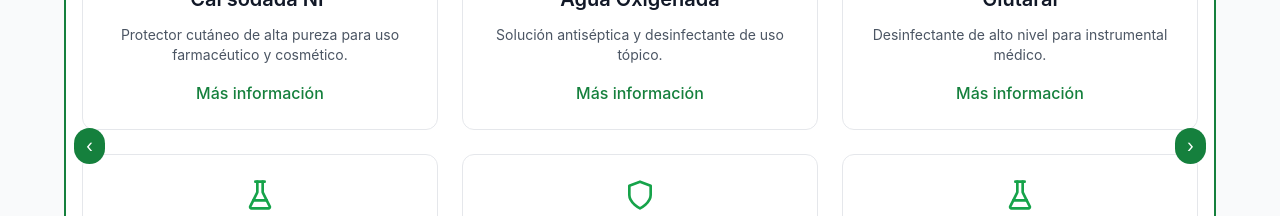
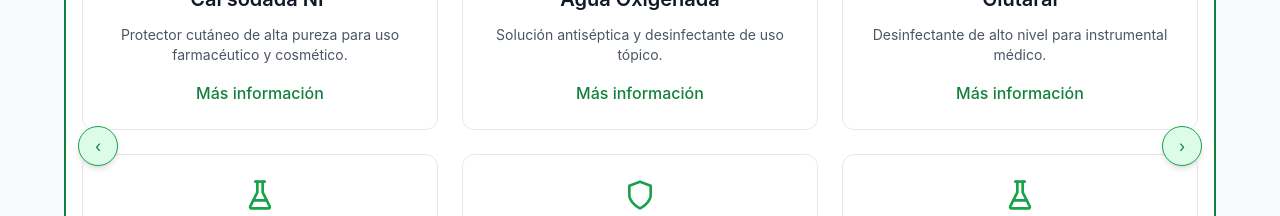
Before and after one commit to ValentinoDaniel01/PaginaJuli, a React (Vite) app: page / in a window 1280 px wide. Shown: the part 1720-1936 px from the top of the page. Built offline with nearby package versions, Linux system fonts and the light colour scheme.

Commit message:
mejores botones

```diff
--- a/src/components/ProductCarousel.jsx
+++ b/src/components/ProductCarousel.jsx
@@ -50,7 +50,7 @@ export default function ProductCarousel() {
 
       <div className="relative max-w-6xl mx-auto overflow-hidden bg-white border-2 border-green-700 rounded-xl p-4">
         <button
-          className="absolute top-1/2 left-2 transform -translate-y-1/2 bg-green-700 text-white px-3 py-1 text-lg rounded-full hover:bg-green-800 z-10"
+          className="absolute top-1/2 left-3 -translate-y-1/2 bg-green-100 text-green-700 border border-green-600 shadow-md hover:bg-green-300 transition-all duration-300 rounded-full w-10 h-10 flex items-center justify-center z-10"
           onClick={prevSlide}
         >
           ‹
@@ -98,7 +98,7 @@ export default function ProductCarousel() {
         </div>
 
         <button
-          className="absolute top-1/2 right-2 transform -translate-y-1/2 bg-green-700 text-white px-3 py-1 text-lg rounded-full hover:bg-green-800 z-10"
+          className="absolute top-1/2 right-3 -translate-y-1/2 bg-green-100 text-green-700 border border-green-600 shadow-md hover:bg-green-300 transition-all duration-300 rounded-full w-10 h-10 flex items-center justify-center z-10"
           onClick={nextSlide}
         >
           ›
```
